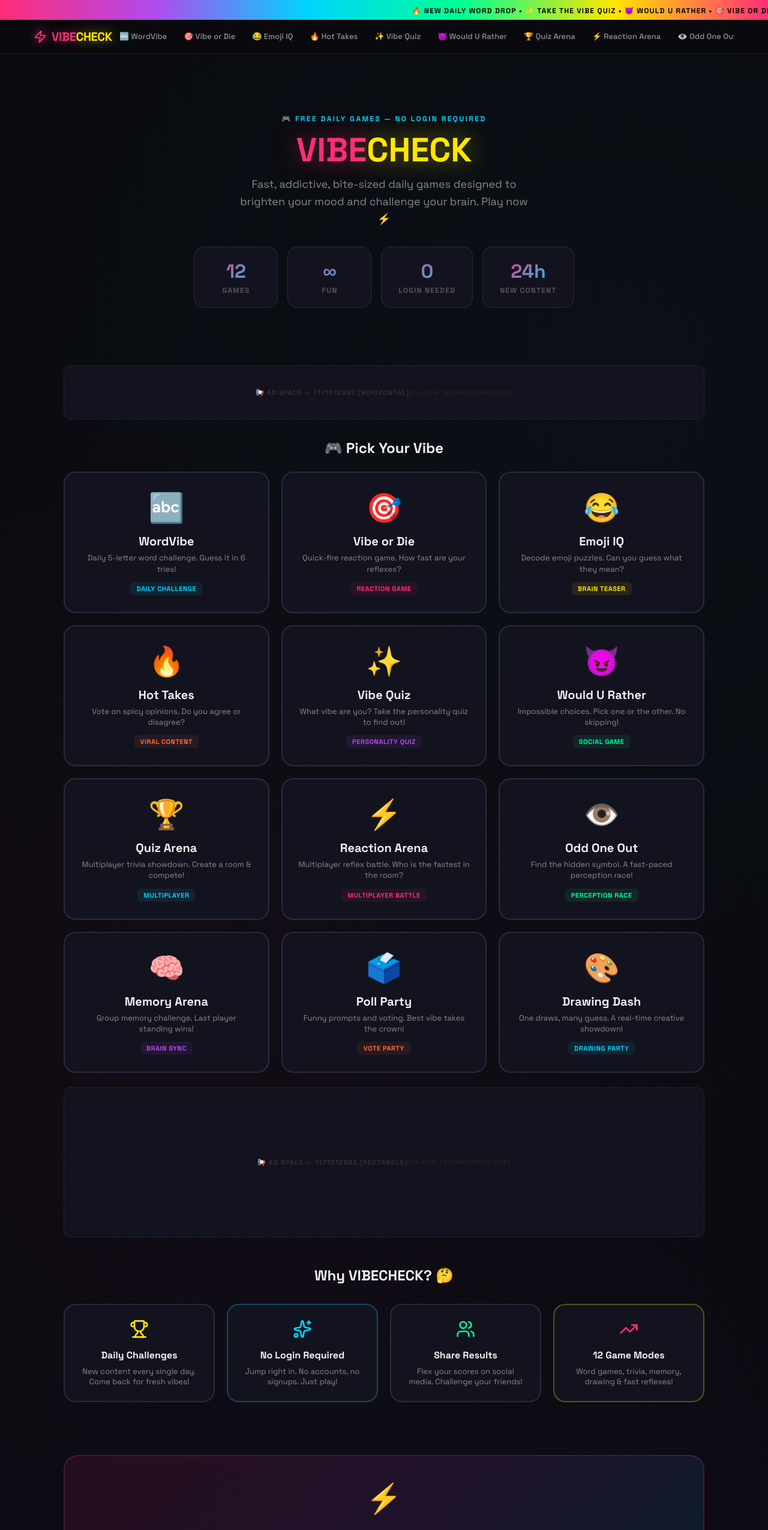
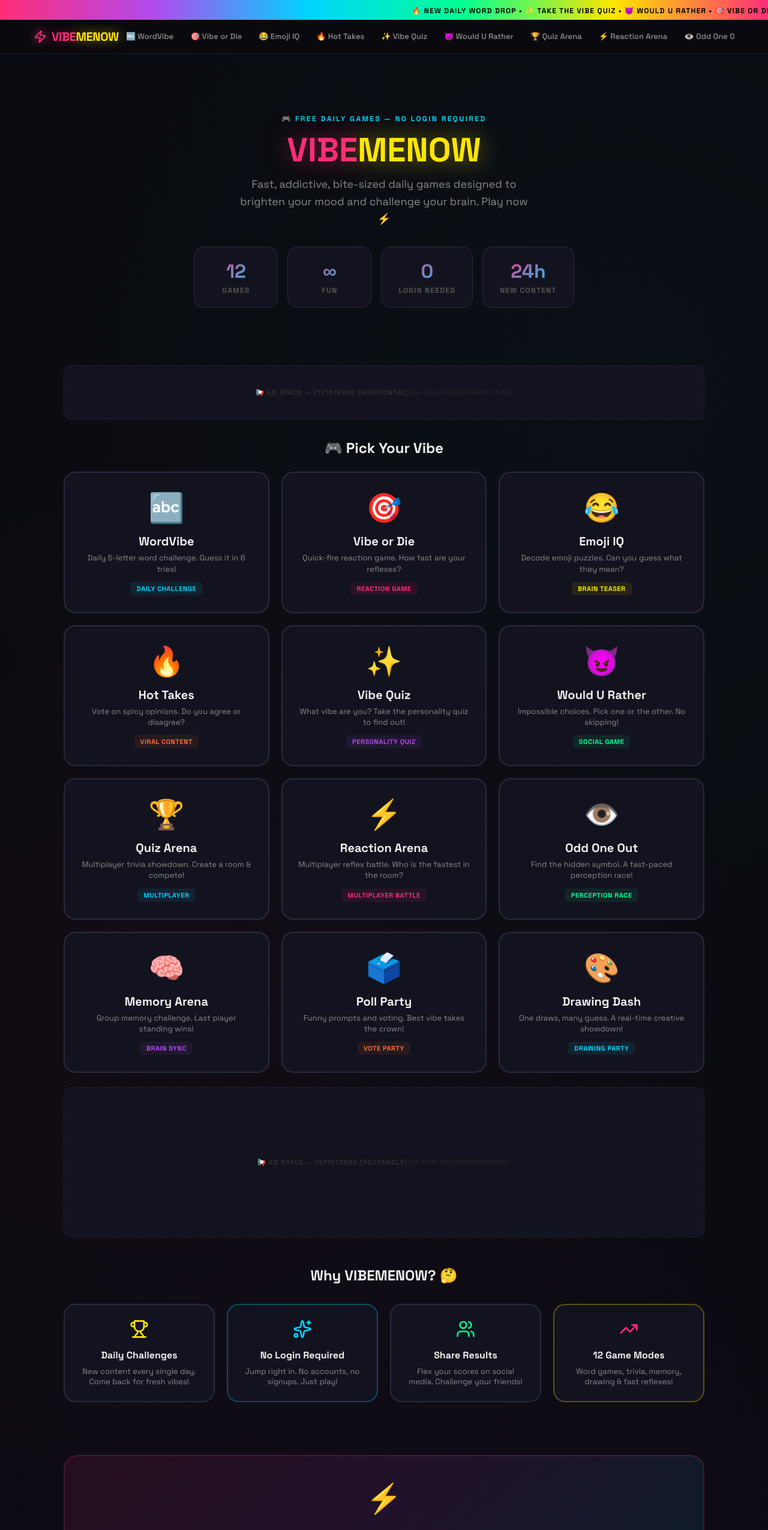
Before and after one commit to Ragskrp/vibe-check-enhanced, a Next.js app: page / in a window 1280 px wide. Shown: the top 2550 px of the page at 60% size. Built offline with nearby package versions, Linux system fonts and the light colour scheme.

Commit message:
Rebrand entire site to VIBEMENOW and update domain metadata

```diff
--- a/app/components/HomeContent.js
+++ b/app/components/HomeContent.js
@@ -112,7 +112,7 @@ export default function HomeContent() {
           🎮 FREE DAILY GAMES — NO LOGIN REQUIRED
         </div>
         <h1 className="hero-title">
-          VIBE<span>CHECK</span>
+          VIBE<span>MENOW</span>
         </h1>
         <p className="hero-desc">
           Fast, addictive, bite-sized daily games designed to brighten your mood and challenge your brain. Play now ⚡
@@ -178,7 +178,7 @@ export default function HomeContent() {
       {/* Feature Highlights */}
       <section style={{ marginTop: 48, textAlign: 'center' }}>
         <h2 style={{ fontSize: 24, fontWeight: 800, marginBottom: 32, color: '#f0f0f0' }}>
-          Why VIBECHECK? 🤔
+          Why VIBEMENOW? 🤔
         </h2>
         <div style={{ display: 'grid', gridTemplateColumns: 'repeat(auto-fit, minmax(220px, 1fr))', gap: 20 }}>
           <div className="card" style={{ textAlign: 'center', cursor: 'default' }}>
--- a/app/components/SiteLayout.js
+++ b/app/components/SiteLayout.js
@@ -38,7 +38,7 @@ export default function SiteLayout({ children }) {
           <Link href="/" className="logo-link">
             <Zap size={22} color="#ff2d78" style={{ filter: 'drop-shadow(0 0 8px #ff2d78)' }} />
             <span className="logo-text">
-              VIBE<span>CHECK</span>
+              VIBE<span>MENOW</span>
             </span>
           </Link>
           <nav className="nav-links">
@@ -64,7 +64,7 @@ export default function SiteLayout({ children }) {
       {/* Footer */}
       <footer className="site-footer">
         <div className="footer-inner">
-          <span className="footer-brand">VIBECHECK</span> — Free daily games. No login. Just vibes.
+          <span className="footer-brand">VIBEMENOW</span> — Free daily games. No login. Just vibes.
           <div className="footer-links">
             {NAV_ITEMS.map(item => (
               <Link key={item.name} href={item.path}>
--- a/app/layout.js
+++ b/app/layout.js
@@ -2,33 +2,33 @@ import "./globals.css";
 
 export const metadata = {
   title: {
-    default: "VIBECHECK — Free Daily Games, Quizzes & Viral Content",
-    template: "%s | VIBECHECK"
+    default: "VIBEMENOW — Free Daily Games, Quizzes & Viral Content",
+    template: "%s | VIBEMENOW"
   },
-  description: "Play addictive daily games, take vibe quizzes, vote on hot takes, and challenge friends. 7 free games updated daily — no login required!",
+  description: "Play addictive daily games, take vibe quizzes, vote on hot takes, and challenge friends. 12 free games updated daily — no login required!",
   keywords: ["daily games", "online quiz", "would you rather", "word games", "emoji quiz", "personality quiz", "hot takes", "viral games", "free games", "browser games"],
-  authors: [{ name: "VIBECHECK" }],
-  creator: "VIBECHECK",
+  authors: [{ name: "VIBEMENOW" }],
+  creator: "VIBEMENOW",
   openGraph: {
     type: "website",
     locale: "en_US",
-    url: "https://vibecheck-play.vercel.app",
-    siteName: "VIBECHECK",
-    title: "VIBECHECK — Free Daily Games & Viral Content",
+    url: "https://vibemenow.vercel.app",
+    siteName: "VIBEMENOW",
+    title: "VIBEMENOW — Free Daily Games & Viral Content",
     description: "A collection of fast, addictive, and bite-sized daily games designed to brighten your mood and challenge your brain.",
     images: [
       {
         url: "/og-image.png",
         width: 1200,
         height: 630,
-        alt: "VIBECHECK - Play Daily Games"
+        alt: "VIBEMENOW - Play Daily Games"
       }
     ]
   },
   twitter: {
     card: "summary_large_image",
-    title: "VIBECHECK — Free Daily Games & Viral Content",
-    description: "Play 7 addictive daily games. No login. Just vibes. ⚡",
+    title: "VIBEMENOW — Free Daily Games & Viral Content",
+    description: "Play 12 addictive daily games. No login. Just vibes. ⚡",
     images: ["/og-image.png"]
   },
   robots: {
@@ -49,8 +49,8 @@ export default function RootLayout({ children }) {
   const jsonLd = {
     "@context": "https://schema.org",
     "@type": "WebApplication",
-    name: "VIBECHECK",
-    url: "https://vibecheck-play.vercel.app",
+    name: "VIBEMENOW",
+    url: "https://vibemenow.vercel.app",
     description: "A collection of fast, addictive, and bite-sized daily games designed to brighten your mood and challenge your brain.",
     applicationCategory: "GameApplication",
     operatingSystem: "Any",
@@ -64,11 +64,11 @@ export default function RootLayout({ children }) {
   return (
     <html lang="en" suppressHydrationWarning>
       <head>
-        <link rel="canonical" href="https://vibecheck-play.vercel.app" />
+        <link rel="canonical" href="https://vibemenow.vercel.app" />
         <meta name="theme-color" content="#0a0a0f" />
         <meta name="mobile-web-app-capable" content="yes" />
         <meta name="apple-mobile-web-app-status-bar-style" content="black" />
-        <meta name="apple-mobile-web-app-title" content="VIBECHECK" />
+        <meta name="apple-mobile-web-app-title" content="VIBEMENOW" />
         {/* Google AdSense - Injected Pub ID: ca-pub-7832965089021505 */}
         <script
           async
```
